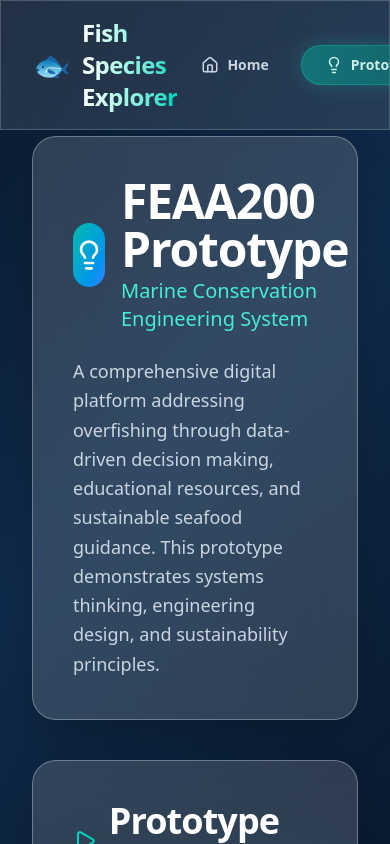
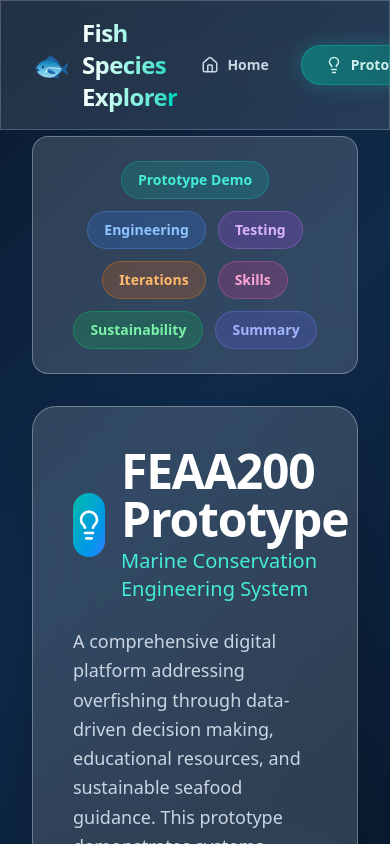
Before and after one commit to AhmadMashaka/FEAA, a Next.js app: page /FEAA/prototype in a window 390 px wide. Shown: the top 844 px of the page. Built offline with nearby package versions, Linux system fonts and the light colour scheme.

Commit message:
Fix visual bugs on Prototype page
- Removed conflicting secondary navigation bar
- Added inline quick navigation with colored pills
- Added smooth scroll behavior (scroll-behavior: smooth)
- Fixed overlapping navigation elements
- Improved mobile responsiveness

```diff
--- a/app/globals.css
+++ b/app/globals.css
@@ -13,6 +13,10 @@
   --color-foreground: var(--foreground);
   --font-sans: var(--font-geist-sans);
   --font-mono: var(--font-geist-mono);
+}
+
+html {
+  scroll-behavior: smooth;
 }
 
 body {
--- a/app/prototype/page.tsx
+++ b/app/prototype/page.tsx
@@ -34,39 +34,34 @@ export default function PrototypePage() {
 
   return (
     <div className="min-h-screen">
-      {/* Fixed Navigation */}
-      <nav className="fixed top-20 left-0 right-0 z-40 glass border-b border-white/10 hidden lg:block">
-        <div className="max-w-7xl mx-auto px-8 py-3">
-          <div className="flex items-center space-x-6 text-sm">
-            <a href="#home" className="text-teal-400 hover:text-teal-300 transition-colors font-semibold">
-              Home
-            </a>
-            <a href="#demo" className="text-slate-300 hover:text-white transition-colors">
+      <div className="max-w-7xl mx-auto px-8 py-10">
+        {/* Quick Navigation */}
+        <div className="glass-strong rounded-2xl p-6 border border-white/20 mb-8">
+          <div className="flex flex-wrap gap-3 justify-center">
+            <a href="#demo" className="px-4 py-2 bg-teal-500/20 hover:bg-teal-500/30 text-teal-300 rounded-full text-sm font-semibold transition-all border border-teal-400/30">
               Prototype Demo
             </a>
-            <a href="#engineering" className="text-slate-300 hover:text-white transition-colors">
-              Engineering Thinking
+            <a href="#engineering" className="px-4 py-2 bg-blue-500/20 hover:bg-blue-500/30 text-blue-300 rounded-full text-sm font-semibold transition-all border border-blue-400/30">
+              Engineering
             </a>
-            <a href="#testing" className="text-slate-300 hover:text-white transition-colors">
+            <a href="#testing" className="px-4 py-2 bg-purple-500/20 hover:bg-purple-500/30 text-purple-300 rounded-full text-sm font-semibold transition-all border border-purple-400/30">
               Testing
             </a>
-            <a href="#iterations" className="text-slate-300 hover:text-white transition-colors">
+            <a href="#iterations" className="px-4 py-2 bg-orange-500/20 hover:bg-orange-500/30 text-orange-300 rounded-full text-sm font-semibold transition-all border border-orange-400/30">
               Iterations
             </a>
-            <a href="#sustainability" className="text-slate-300 hover:text-white transition-colors">
+            <a href="#skills" className="px-4 py-2 bg-pink-500/20 hover:bg-pink-500/30 text-pink-300 rounded-full text-sm font-semibold transition-all border border-pink-400/30">
+              Skills
+            </a>
+            <a href="#sustainability" className="px-4 py-2 bg-green-500/20 hover:bg-green-500/30 text-green-300 rounded-full text-sm font-semibold transition-all border border-green-400/30">
               Sustainability
             </a>
-            <a href="#skills" className="text-slate-300 hover:text-white transition-colors">
-              Skills
-            </a>
-            <a href="#summary" className="text-slate-300 hover:text-white transition-colors">
+            <a href="#summary" className="px-4 py-2 bg-indigo-500/20 hover:bg-indigo-500/30 text-indigo-300 rounded-full text-sm font-semibold transition-all border border-indigo-400/30">
               Summary
             </a>
           </div>
         </div>
-      </nav>
 
-      <div className="max-w-7xl mx-auto px-8 py-10 lg:pt-24">
         {/* Hero Section */}
         <motion.div
           id="home"
```
